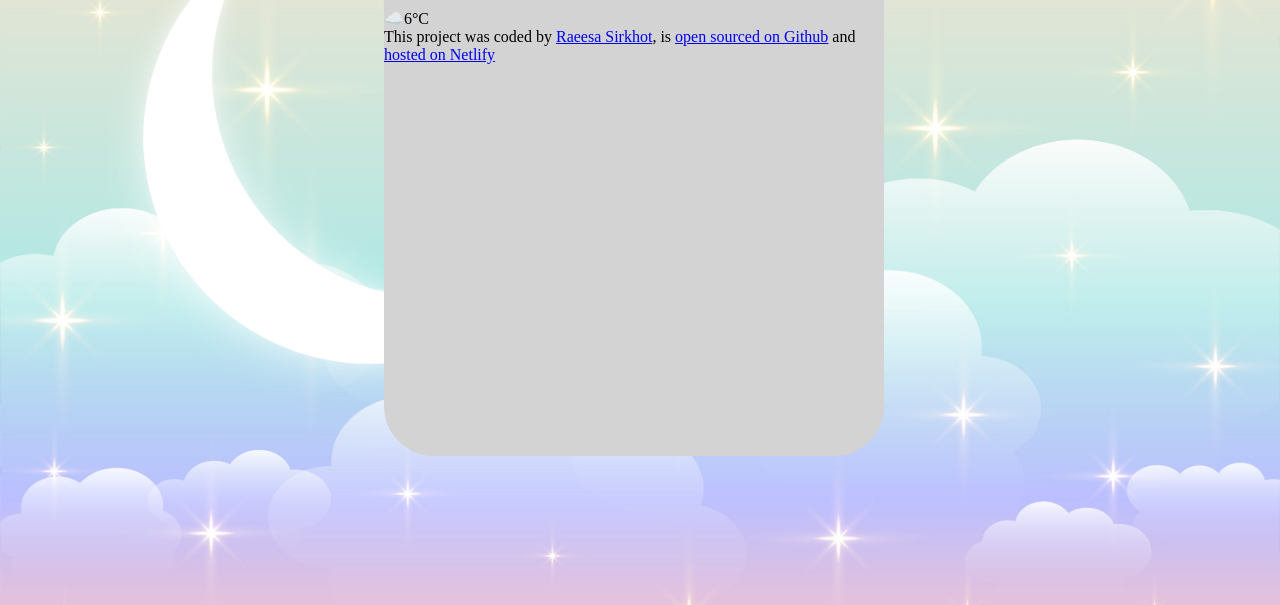
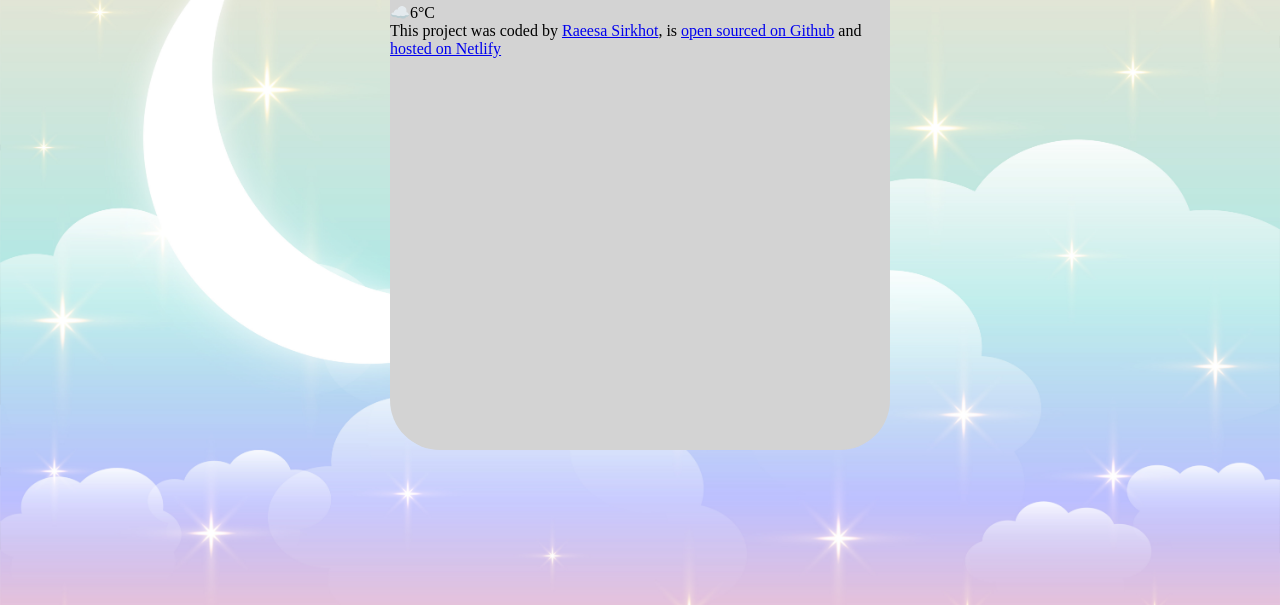
Before and after one commit to RaeesaSirkhot/weather-app, a plain HTML site: page index.html in a window 1280 px wide. Shown: the part 195-800 px from the top of the page. Drawn offline with Linux system fonts and the light colour scheme.

Commit message:
Update style.css

```diff
--- a/style.css
+++ b/style.css
@@ -1,14 +1,11 @@
 body {
   background-image: url("26917.jpg");
   background-size: cover;
-  margin-left: 30%;
-
-  margin-top: 4%;
 }
 .container {
   background: lightgray;
   width: 500px;
   height: 600px;
-
+  margin: 45px auto;
   border-radius: 50px;
 }
```
